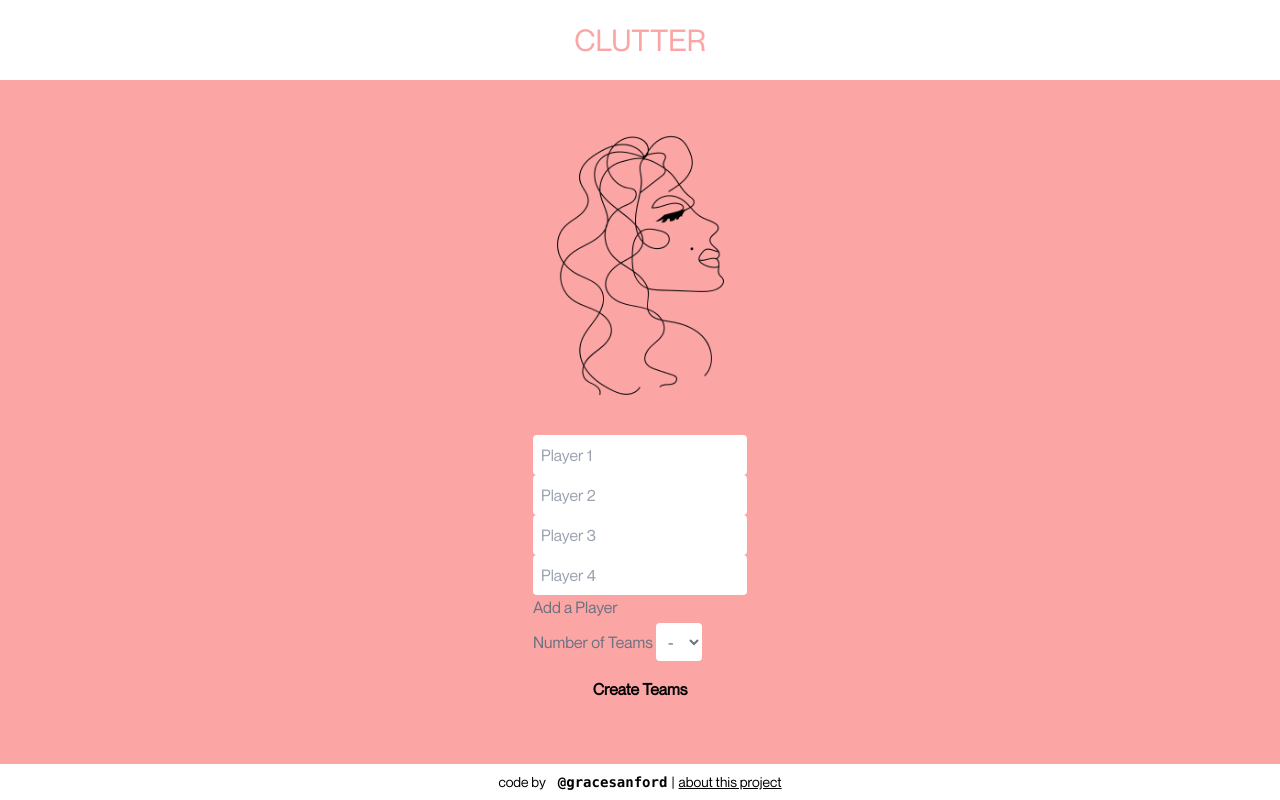
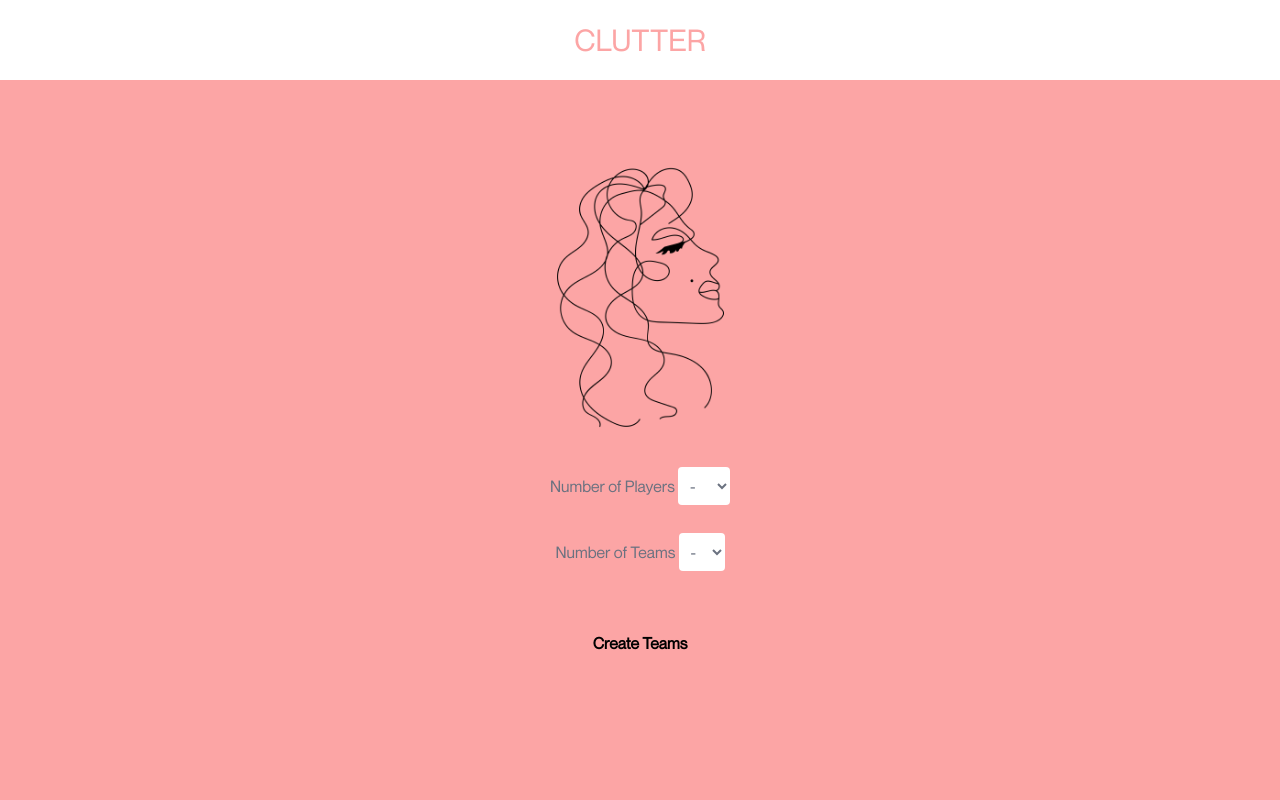
Before and after one commit to grace-sanford/clutter, a Next.js app: page / in a window 1280 px wide. Shown: the top 800 px of the page. Built offline with nearby package versions, Linux system fonts and the light colour scheme.

Commit message:
feat(teams and players component): fix error handling

```diff
--- a/src/components/CreatePlayerTeam.tsx
+++ b/src/components/CreatePlayerTeam.tsx
@@ -1,86 +1,140 @@
 "use client";
 // CreatePlayersTeamsForm.js
-import React, { useState } from 'react';
-import { createPlayersAndTeams } from '../modules/hooks/useApi';
+import React, { useState } from "react";
+import { createPlayersAndTeams } from "../modules/hooks/useApi";
 
-const CreatePlayersTeamsForm = ({showCreatePlayersTeamsForm, setShowCreatePlayersTeamsForm}:
-  {showCreatePlayersTeamsForm: boolean, setShowCreatePlayersTeamsForm: React.Dispatch<React.SetStateAction<boolean>>}) => {
+const CreatePlayersTeamsForm = ({
+  showCreatePlayersTeamsForm,
+  setShowCreatePlayersTeamsForm,
+}: {
+  showCreatePlayersTeamsForm: boolean;
+  setShowCreatePlayersTeamsForm: React.Dispatch<React.SetStateAction<boolean>>;
+}) => {
+  const [error, setError] = useState<React.ReactElement>(<></>);
+  const [numberOfPlayers, setNumberOfPlayers] = useState(0);
+  const [numberOfTeams, setNumberOfTeams] = useState("");
+  const [playerFields, setPlayerFields] = useState("");
 
-  const initialPlayerFields = Array.from({ length: 4 }, (_, index) => ({
-    id: index + 1,
-    value: '',
-  }));
-  const [playerFields, setPlayerFields] = useState(initialPlayerFields);
-  const [numberOfTeams, setNumberOfTeams] = useState('');
-  const [result, setResult] = useState(null);
+  const handleNumberOfPlayersChange = (
+    e: React.ChangeEvent<HTMLSelectElement>
+  ) => {
+    const selectedValue = e.target.value;
 
+    if (selectedValue === "-") {
+      setNumberOfPlayers(0); // or any other default value you prefer
+    } else {
+      const parsedValue = parseInt(selectedValue, 10);
 
-  const handleAddPlayerField = () => {
-    setPlayerFields((prevFields) => [
-      ...prevFields,
-      { id: prevFields.length + 1, value: '' },
-    ]);
+      if (!isNaN(parsedValue)) {
+        setNumberOfPlayers(parsedValue);
+      }
+    }
   };
 
-  const handlePlayerChange = (id, value) => {
-    setPlayerFields((prevFields) =>
-      prevFields.map((field) => (field.id === id ? { ...field, value } : field))
-    );
+  const handlePlayerChange = (newPlayerFields: Array<string>) => {
+    // Join the array into a comma-separated string
+    const updatedPlayersString = newPlayerFields.join(", ");
+
+    // Update state
+    setPlayerFields(updatedPlayersString);
   };
 
-  const handleFormSubmit = async (e: Event) => {
+  const handleFormSubmit = async (e: React.FormEvent) => {
     e.preventDefault();
+    // Check for errors
 
-    const playerNames = playerFields.map((field) => field.value).join(',');
+    if (playerFields.split(",").some((player) => player.trim() === "")) {
+      setError(
+        <>
+          * Please fill in at least <br /> four players
+        </>
+      );
+      return;
+    }
+    if (!numberOfTeams || parseInt(numberOfTeams, 10) === 0) {
+      setError(
+        <>
+          * Please select the <br /> number of teams
+        </>
+      );
+      return;
+    }
+    setShowCreatePlayersTeamsForm(false);
+    // Reset error
+    setError(<html />);
+    const playerNames = playerFields;
     try {
       const response = await createPlayersAndTeams({
         playerNames,
         numberOfTeams: parseInt(numberOfTeams, 10),
       });
-      console.log(response);
-      setResult(response);
-      setShowCreatePlayersTeamsForm(false);
     } catch (error) {
-      console.error('Error creating players and teams:', error);
+      console.error("Error creating players and teams:", error);
     }
   };
 
   return (
-    <div className='flex flex-col items-center mb-4'>
+    <div className="flex flex-col items-center mb-4">
+      <label className="mb-1 text-gray-500">
+        Number of Players{" "}
+        <select
+          value={numberOfPlayers}
+          onChange={handleNumberOfPlayersChange}
+          className="bg-white rounded p-2"
+          required
+        >
+          {["-", 4, 5, 6, 7, 8, 9, 10, 11, 12, 13, 14, 15, 16, 17, 18].map(
+            (option) => (
+              <option key={option} value={option}>
+                {option}
+              </option>
+            )
+          )}
+        </select>
+      </label>
       <form onSubmit={handleFormSubmit}>
-      {playerFields.map((field) => (
-        <div key={field.id} className="flex items-center">
+        {[...Array(numberOfPlayers)].map((_, index) => (
+          <div key={index} className="flex items-center">
             <input
               type="text"
-            placeholder={`Player ${field.id}`}
-            value={field.value}
-            onChange={(e) => handlePlayerChange(field.id, e.target.value)}
+              placeholder={`Player ${index + 1}`}
+              onChange={(e) => {
+                const newPlayerFields = [...playerFields.split(", ")];
+                newPlayerFields[index] = e.target.value;
+                handlePlayerChange(newPlayerFields);
+              }}
               className="bg-white rounded p-2"
             />
           </div>
         ))}
-      <button type="button" className="mb-1 text-gray-500" onClick={handleAddPlayerField}>
-        Add a Player
-      </button>
         <br />
         <label className="mb-1 text-gray-500">
-          Number of Teams{' '}
+          Number of Teams{" "}
           <select
             value={numberOfTeams}
-            onChange={(e) => setNumberOfTeams(e.target.value)}
-            className="bg-white rounded p-2" // Adjusted styling
+            onChange={(e) => {
+              if (e.target.value === "-") {
+                setNumberOfTeams("");
+              } else {
+                setNumberOfTeams(e.target.value);
+              }
+            }}
+            className="bg-white rounded p-2"
             required
           >
-            {["-", 1, 2, 3, 4, 5, 6].map((option) => (
+            {["-", 2, 3, 4, 5, 6].map((option) => (
               <option key={option} value={option}>
                 {option}
               </option>
             ))}
           </select>
         </label>
+        {error && <p className="text-red-500 text-sm mt-5">{error}</p>}
         <br />
         <div className="text-center mt-4">
-        <button className="font-bold" type="submit">Create Teams</button>
+          <button className="font-bold" type="submit">
+            Create Teams
+          </button>
         </div>
       </form>
     </div>
--- a/src/pages/index.tsx
+++ b/src/pages/index.tsx
@@ -1,31 +1,39 @@
 "use client";
 
-import Image from 'next/image';
-import CreateGame from '@/components/CreateGame';
-import CreatePlayersTeamsForm from '@/components/CreatePlayerTeam';
-import React, { useState } from 'react';
-import Link from 'next/link'
-import Layout from '../components/Layout'
+import Image from "next/image";
+import CreateGame from "@/components/CreateGame";
+import CreatePlayersTeamsForm from "@/components/CreatePlayerTeam";
+import React, { useState } from "react";
+import Link from "next/link";
+import Layout from "../components/Layout";
 
 export default function Home() {
-  const [showCreatePlayersTeamsForm, setShowCreatePlayersTeamsForm] = useState(true);
+  const [showCreatePlayersTeamsForm, setShowCreatePlayersTeamsForm] =
+    useState(true);
 
   return (
     <Layout>
       <div className="flex flex-col h-screen">
         {/* Header */}
-      <div className="mt-0 flex items-center justify-center" style={{ minHeight: '5rem' }}>
+        <div
+          className="mt-0 flex items-center justify-center"
+          style={{ minHeight: "5rem" }}
+        >
           <p className="text-center text-3xl items-center justify-center text-red-300">
             CLUTTER
           </p>
         </div>
         {/* Main Content */}
-      <div className="flex-grow flex flex-col items-center justify-center bg-blue-600 sm:bg-white md:bg-gray-700 lg:bg-green-600 xl:bg-red-300">
-
+        <div
+          className="flex-grow flex flex-col items-center justify-center bg-blue-600 sm:bg-white md:bg-gray-700 lg:bg-green-600 xl:bg-red-300"
+          style={{ minHeight: "100vh", overflowY: "auto" }}
+        >
+          {/* Components */}
           {/* Components */}
           {showCreatePlayersTeamsForm ? (
             <>
               {/* Image */}
+              <div className="relative mt-20">
                 <Image
                   src="/posh-face.png"
                   alt="Face Icon"
@@ -34,7 +42,9 @@ export default function Home() {
                   height={100}
                   priority
                 />
-          <div className="z-10 max-w-5xl w-full justify-center text-base lg:flex mt-8">
+              </div>
+              {/* Position the CreatePlayersTeamsForm underneath the Image */}
+              <div className="flex-grow flex justify-center items-top p-8 mt-15">
                 <CreatePlayersTeamsForm
                   showCreatePlayersTeamsForm={showCreatePlayersTeamsForm}
                   setShowCreatePlayersTeamsForm={setShowCreatePlayersTeamsForm}
@@ -47,10 +57,20 @@ export default function Home() {
         </div>
 
         {/* Footer */}
-      <div className="flex justify-center gap-1 p-8 lg:p-0 text-sm mb-2 mt-2">
+        <div
+          className="flex flex-col items-center justify-center gap-2 p-8 lg:p-0 text-sm mb-2 mt-2 text-black"
+          style={{ minHeight: "20vh" }}
+        >
           <span className="lg:whitespace-nowrap">code by</span>
-          <code className="font-mono font-bold whitespace-nowrap lg:ml-2"><a href="https://github.com/grace-sanford" target="_blank">@gracesanford</a></code> |
-          <Link className='underline' href="/about">about this project</Link>
+          <code className="font-mono font-bold whitespace-nowrap lg:ml-2">
+            <a href="https://github.com/grace-sanford" target="_blank">
+              @gracesanford
+            </a>
+          </code>{" "}
+          |
+          <Link className="underline" href="/about">
+            about this project
+          </Link>
         </div>
       </div>
     </Layout>
```
Lines whose indentation alone changed are shown as unchanged.
